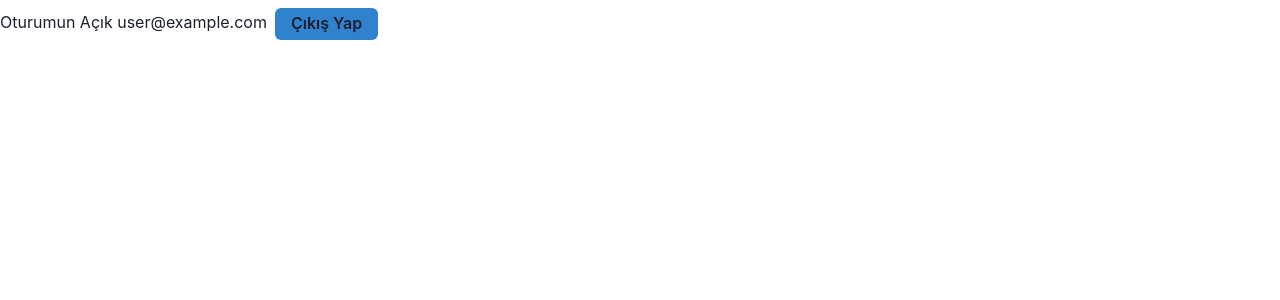
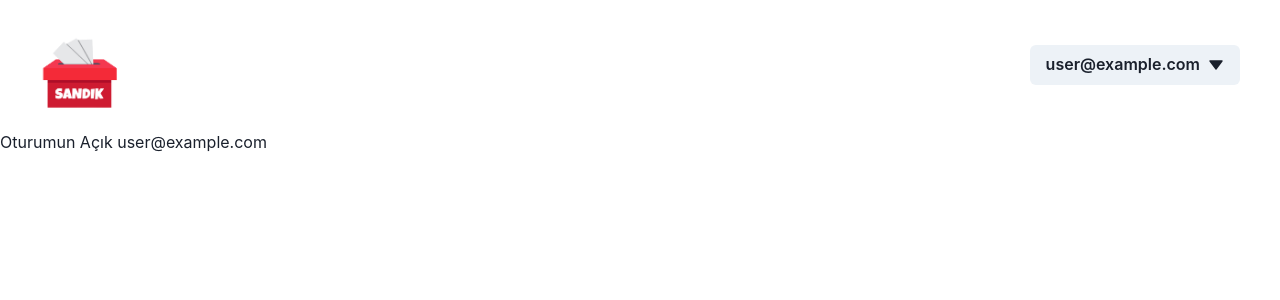
Before and after one commit to ataberkcetinkaya/sandik-voting-app, a React (Create React App) app: page /main in a window 1280 px wide. Shown: the top 300 px of the page. Built offline with nearby package versions, Linux system fonts and the light colour scheme; no server answers; sample sign-in values are in the browser's storage.

Commit message:
header changed dynamicly

```diff
--- a/package.json
+++ b/package.json
@@ -3,6 +3,7 @@
   "version": "0.1.0",
   "private": true,
   "dependencies": {
+    "@chakra-ui/icons": "^2.0.6",
     "@chakra-ui/react": "^2.2.4",
     "@emotion/react": "^11.10.0",
     "@emotion/styled": "^11.10.0",
--- a/src/App.js
+++ b/src/App.js
@@ -5,6 +5,7 @@ import { useSelector } from 'react-redux';
 // Router
 import { useNavigate, useLocation } from 'react-router-dom';
 import { Routes, Route } from 'react-router-dom';
+import { Header } from './components/appComponents';
 
 const App = () => {
 
@@ -21,12 +22,15 @@ const App = () => {
   }, [user])
 
   return (
+    <>
+      <Header />
       <Routes>
         <Route path="/" element={<Hello />} />
         <Route path="/login" element={<Login />} />
         <Route path="/register" element={<Register />} />
         <Route path="/main" element={<Main />} />
       </Routes>
+    </>
   );
 };
 
--- /dev/null
+++ b/src/components/appComponents/Header.js
@@ -0,0 +1,109 @@
+import React from 'react'
+import {
+  Box,
+  Flex,
+  Button,
+  Image,
+  Menu,
+  MenuButton,
+  MenuItem,
+  MenuList,
+  Icon,
+  Text
+} from '@chakra-ui/react'
+import { TriangleDownIcon } from '@chakra-ui/icons'
+import { Link } from 'react-router-dom'
+// Assets
+import logo from '../../assets/logo.png'
+// Router
+import { useLocation, useNavigate } from 'react-router-dom'
+// Redux
+import { useSelector } from 'react-redux'
+// Firebase
+import { logout } from '../../firebase'
+
+const Header = () => {
+  const { pathname } = useLocation();
+  const navigate = useNavigate()
+  const { user } = useSelector(state => state.auth);
+
+  const handleLogout = async () => {
+    await logout()
+    navigate('/login', {
+      replace: true
+    })
+  }
+
+  return (
+    <Flex
+      as="nav"
+      align="center"
+      justify="space-between"
+      wrap="wrap"
+      paddingBlock={6}
+      paddingInline={10}
+      color="black"
+    >
+      <Flex align="center" justify='center' mr={5}>
+        <Box objectFit='cover' marginBottom='-20px' marginLeft='-24px'>
+          <Image src={logo} height='auto' width={130} alt='logo' />
+        </Box>
+      </Flex>
+
+      {
+        pathname === '/main' && (
+          <Menu>
+            {({ isOpen }) => (
+              <>
+                <MenuButton isActive={isOpen} as={Button} rightIcon={<TriangleDownIcon />}>
+                  {isOpen ? 'Kapat' : user.email}
+                </MenuButton>
+                <MenuList>
+                  <MenuItem>Oylama Oluştur</MenuItem>
+                  <MenuItem onClick={handleLogout}>Çıkış Yap</MenuItem>
+                </MenuList>
+              </>
+            )}
+          </Menu>
+        )
+      }
+
+      {pathname === '/' && (
+        <Box
+          mt={{ base: 4, md: 0 }}
+        >
+          <Link to="/login">
+            <Button
+              variant="outline"
+              _hover={{ bg: 'red.600', color: 'white' }}
+              marginRight={5}
+            >
+              Login
+            </Button>
+          </Link>
+          <Link to="/register">
+            <Button
+              variant="outline"
+              _hover={{ bg: 'red.600', color: 'white' }}
+            >
+              Register
+            </Button>
+          </Link>
+        </Box>
+      )}
+
+      {(pathname === '/register' || pathname === '/login') && (
+        <Box>
+          <Link to="/">
+            <Button variant="outline" _hover={{ bg: 'red.600', color: 'white' }}>
+              Home
+            </Button>
+          </Link>
+        </Box>
+      )}
+
+    </Flex>
+  )
+}
+
+export default Header
--- a/src/components/appComponents/index.js
+++ b/src/components/appComponents/index.js
@@ -0,0 +1 @@
+export { default as Header } from './Header';
--- a/src/components/helloComponents/Header.js
+++ /dev/null
@@ -1,53 +0,0 @@
-import React from 'react'
-import {
-  Box,
-  Flex,
-  Button,
-  Image
-} from '@chakra-ui/react'
-import { Link } from 'react-router-dom'
-import logo from '../../assets/logo.png'
-
-const Header = (props) => {
-  return (
-    <Flex
-      as="nav"
-      align="center"
-      justify="space-between"
-      wrap="wrap"
-      paddingBlock={6}
-      paddingInline={10}
-      color="black"
-    >
-      <Flex align="center" justify='center' mr={5}>
-        <Box objectFit='cover' marginBottom='-20px' marginLeft='-24px'>
-          <Image src={logo} height='auto' width={130} alt='logo' />
-        </Box>
-      </Flex>
-
-      <Box
-        mt={{ base: 4, md: 0 }}
-      >
-        <Link to="/login">
-          <Button
-            variant="outline"
-            _hover={{ bg: 'red.600', color: 'white' }}
-            marginRight={5}
-          >
-            Login
-          </Button>
-        </Link>
-        <Link to="/register">
-          <Button
-            variant="outline"
-            _hover={{ bg: 'red.600', color: 'white' }}
-          >
-            Register
-          </Button>
-        </Link>
-      </Box>
-    </Flex>
-  )
-}
-
-export default Header
--- a/src/components/helloComponents/index.js
+++ /dev/null
@@ -1 +0,0 @@
-export {default as Header} from './Header';
--- a/src/pages/Hello/Hello.js
+++ b/src/pages/Hello/Hello.js
@@ -1,12 +1,9 @@
 import { Box, Container, Flex, Heading, Image } from '@chakra-ui/react'
 import React from 'react'
-import { Header } from '../../components/helloComponents'
 import helloBg from '../../assets/helloBg.png'
 
 const Hello = () => {
   return (
-    <>
-      <Header />
     <Container maxWidth="container.lg">
       <Flex wrap='nowrap' align='center' justifyContent='space-between' marginTop={25}>
         <Heading color='gray.700' flex='2' fontStyle="italic" fontSize={24} width={700}>
@@ -18,7 +15,6 @@ const Hello = () => {
         </Box>
       </Flex>
     </Container>
-    </>
   )
 }
 
--- a/src/pages/Main/Main.js
+++ b/src/pages/Main/Main.js
@@ -1,27 +1,14 @@
 import React from 'react'
 import { Button, Flex, Grid, GridItem, Text } from '@chakra-ui/react'
-import { logout } from '../../firebase'
-import { useNavigate } from 'react-router-dom'
-import { useDispatch, useSelector } from 'react-redux'
+import { useSelector } from 'react-redux'
 
 const Main = () => {
-  const navigate = useNavigate()
-
-  const handleLogout = async () => {
-    await logout()
-    navigate('/login', {
-      replace: true
-    })
-  }
-
   const { user } = useSelector(state => state.auth)
-  console.log(user);
 
   return (
     <Grid >
       <Text >
         Oturumun Açık {user.email}
-        <Button onClick={handleLogout} px={4} m={2} h={8} as='button' borderRadius='md' bg='blue.500' align='center'>Çıkış Yap</Button>
       </Text>
     </Grid>
   )
```
Also changed, not shown: src/pages/Login/Login.js (+0 -7 lines), src/pages/Register/Register.js (+1 -6 lines), 1 other file (tests, documents, lock files or other folders). Lines whose indentation alone changed are shown as unchanged.
